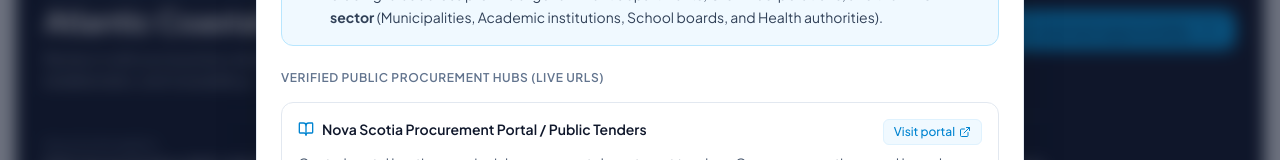
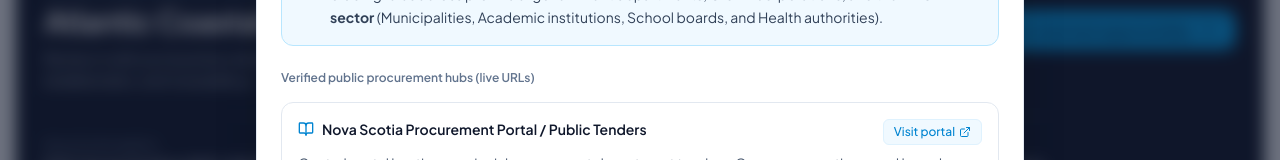
Before and after one commit to nhanvu0901/tender, a React (Vite) app: page / in a window 1280 px wide. Both pictures are taken after a click on the button "View real Nova Scotia portal links". Shown: the part 256-416 px from the top of the page. Built offline with nearby package versions, Linux system fonts and the light colour scheme.

Commit message:
polish: eliminate all remaining uppercase classes across SourcesModal and Step3Analysis

```diff
--- a/src/components/SourcesModal.tsx
+++ b/src/components/SourcesModal.tsx
@@ -68,7 +68,7 @@
 
           {/* Sources List */}
           <div className="space-y-4">
-            <h3 className="text-xs font-semibold text-slate-500 uppercase tracking-wider">
+            <h3 className="text-xs font-semibold text-slate-500">
               Verified public procurement hubs (live URLs)
             </h3>
 
--- a/src/components/Step3Analysis.tsx
+++ b/src/components/Step3Analysis.tsx
@@ -167,7 +167,7 @@
 
       {/* RFP Key Timeline */}
       <div className="bg-white rounded-2xl border border-slate-200 p-5 shadow-xs">
-        <h3 className="text-xs font-semibold text-slate-500 uppercase tracking-wider mb-3 flex items-center gap-1.5">
+        <h3 className="text-xs font-semibold text-slate-500 mb-3 flex items-center gap-1.5">
           <Calendar className="w-4 h-4 text-sky-600" />
           Timeline
         </h3>
```
